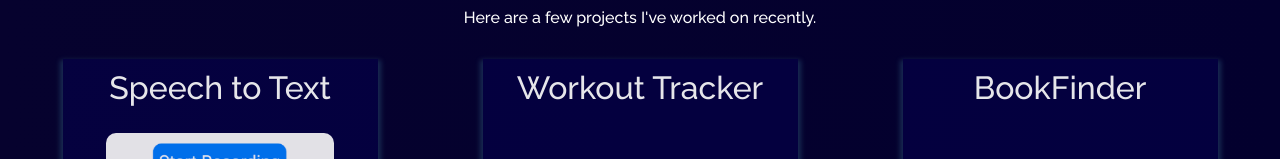
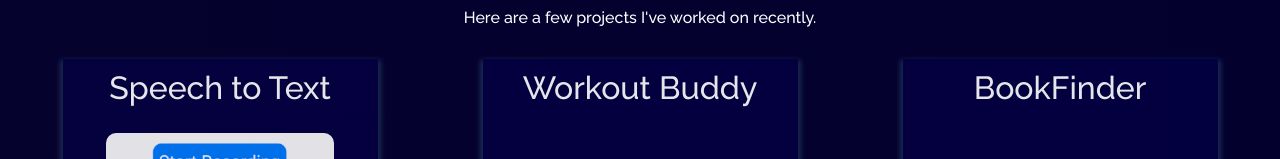
Before and after one commit to ReehalS/portfolio, a React (Create React App) app: page /project in a window 1280 px wide. Shown: the part 140-299 px from the top of the page. Built offline with nearby package versions, Linux system fonts and the light colour scheme.

Commit message:
Update Projects.js

```diff
--- a/src/components/Projects/Projects.js
+++ b/src/components/Projects/Projects.js
@@ -22,7 +22,7 @@ const projects = [
   },
   {
     imgPath: workoutTracker,
-    title: "Workout Tracker",
+    title: "Workout Buddy",
     description: "App built with React, Express and MongoDB to allow users to track their workouts.",
     ghLink: "https://github.com/reehals/workout-site",
     demoPlaceholder: "Demo Coming Soon"
```
